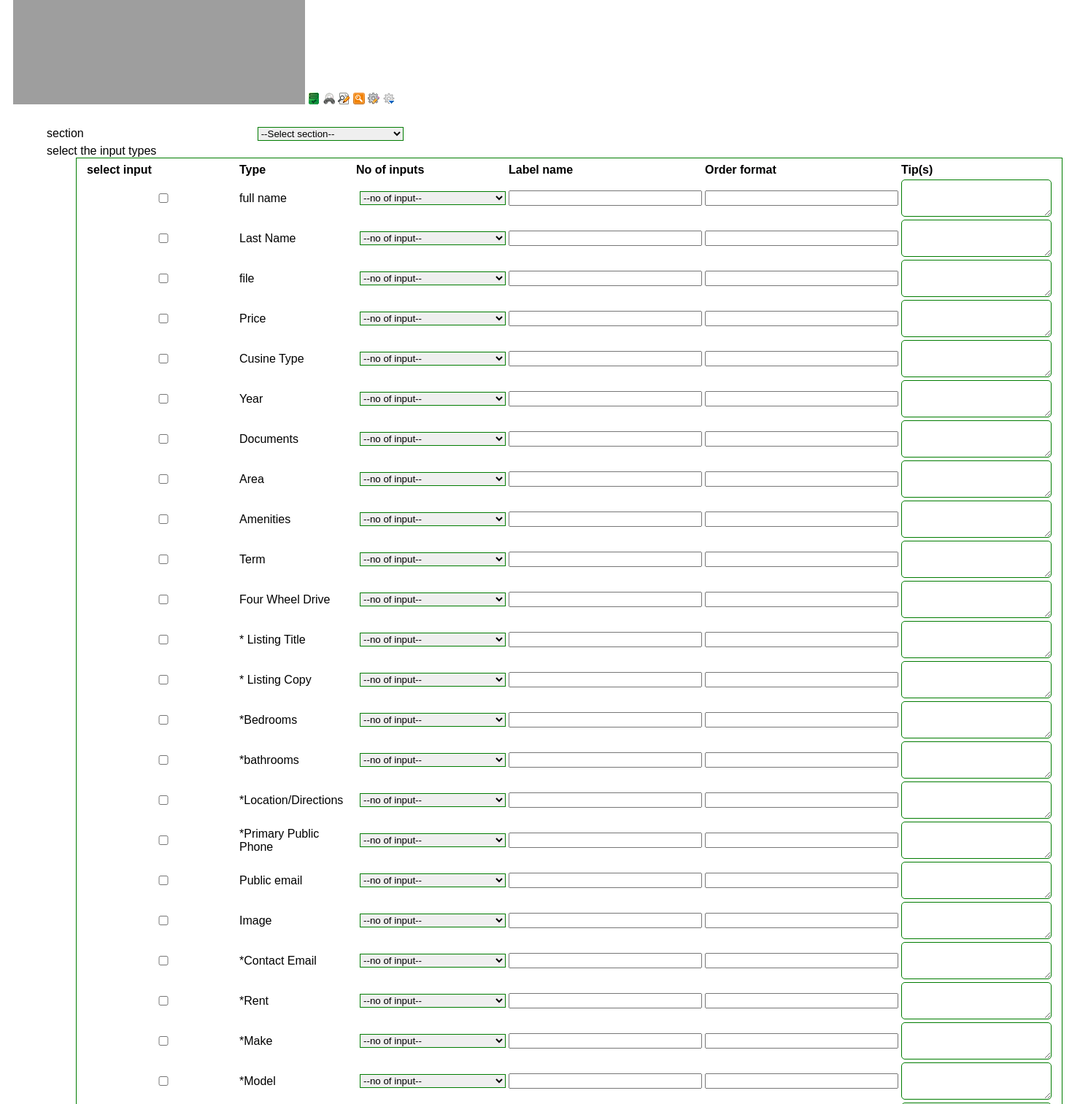
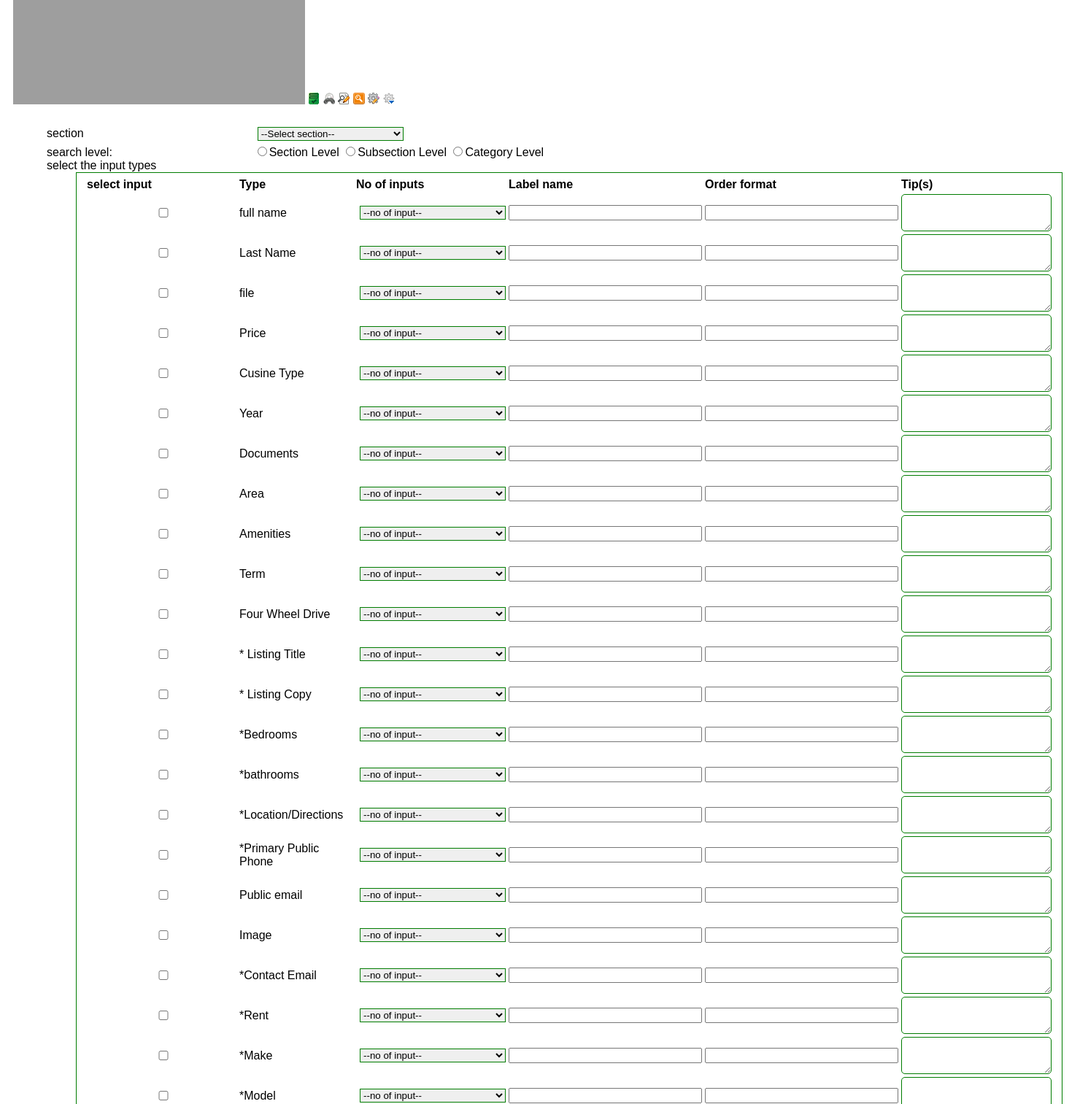
Before and after one commit to vincent728/form-generator, a CodeIgniter app: page /form-generator/index.php/mastersearch/index in a window 1480 px wide. Shown: the part 167-1680 px from the top of the page at 73% size. Run offline with CodeIgniter, Linux system fonts and the light colour scheme; data comes from the database, SQL or seed files in the repository; grey boxes are pictures that could not be loaded.

Commit message:
search level fields added in form generator

```diff
--- a/application/controllers/mastersearch.php
+++ b/application/controllers/mastersearch.php
@@ -75,67 +75,152 @@ class Mastersearch extends CI_Controller {
 
             $this->form_validation->set_rules('section', 'section', 'required');
             $this->form_validation->set_rules('cat', 'form category', 'required', 'callback_checkdata_callback');
+            $this->form_validation->set_rules('search_level', 'search level', 'required');
+            //filter to chek if search level selected
+            $search_level = $this->input->post('search_level');
+
             $x = $this->input->post('cat');
+            $section = $this->input->post('section');
 
             if ($this->form_validation->run() == FALSE) {
                 $this->load->view('formCreator');
             } else {
 
-                //form processing goes here
-                $datas = array();
-                foreach ($_POST as $key => $value) {
+                switch ($search_level) {
 
-                    ///strip the selected values from dropdown
-                    if (strstr($key, "field_")) {
+                    case "section":
 
-                        ///check if the sections has subsections
+                        $this->datatodbinjector($category_id = '', $section, $subsectionId = '');
+
+                        break;
+                    case "subsection":
+
+                        if (!empty($_POST['subcat'])) {
+                            $subsection = $_POST['subcat'];
+                        } else {
+                            $subsection = '';
+                        }
+                        $this->datatodbinjector($category_id = '', $section, $subsection);
+                        break;
+                    case "category":
 
                         if (!empty($_POST['cat']) && count($_POST['cat'])) {
-
                             foreach ($_POST['cat'] as $category) {
-                                //check if the submitted data has subsection
                                 if (!empty($_POST['subcat'])) {
                                     $subsection = $_POST['subcat'];
                                 } else {
                                     $subsection = '';
                                 }
-
-
-                                $arr = explode('_', $key);
-                                $checkboxId = $arr[1];
-                                $selectedCheckboxValue = $_POST['count_' . $checkboxId];
-                                $selectedLabel = $_POST['label_' . $checkboxId];
-                                $data['no_input'] = $selectedCheckboxValue;
-                                $data['displayorder'] = $_POST['order_' . $checkboxId];
-                                $data['input_type_id'] = $checkboxId;
-                                $data['sections_without_subsections'] = $subsection;
-                                $data['category_id'] = $category;
-                                $data['form_label'] = $selectedLabel;
-                                $data['input_tip'] = $_POST['tip_' . $checkboxId];
-
-                                $datas[] = $data;
+                                //call the function here
+                                $this->datatodbinjector($category, $parentsecId = '', $subsection);
                             }
                         }
-                        //end
-                    }
+
+                        break;
+
+                    default:
+                        break;
                 }
 
 
 
-                $results = $this->db->insert_batch('search_forms', $datas);
-                if ($results) {
-                    $this->listofcreatedsearchforms();
-                } else {
-                    $this->load->view('searchform');
-                }
 
 
+
+//
+//
+//                //form processing goes here
+//                $datas = array();
+//                foreach ($_POST as $key => $value) {
+//
+//                    ///strip the selected values from dropdown
+//                    if (strstr($key, "field_")) {
+//
+//                        ///check if the sections has subsections
+//
+//                        if (!empty($_POST['cat']) && count($_POST['cat'])) {
+//
+//                            foreach ($_POST['cat'] as $category) {
+//                                //check if the submitted data has subsection
+//                                if (!empty($_POST['subcat'])) {
+//                                    $subsection = $_POST['subcat'];
+//                                } else {
+//                                    $subsection = '';
+//                                }
+//
+//
+//                                $arr = explode('_', $key);
+//                                $checkboxId = $arr[1];
+//                                $selectedCheckboxValue = $_POST['count_' . $checkboxId];
+//                                $selectedLabel = $_POST['label_' . $checkboxId];
+//                                $data['no_input'] = $selectedCheckboxValue;
+//                                $data['displayorder'] = $_POST['order_' . $checkboxId];
+//                                $data['input_type_id'] = $checkboxId;
+//                                $data['sections_without_subsections'] = $subsection;
+//                                $data['category_id'] = $category;
+//                                $data['form_label'] = $selectedLabel;
+//                                $data['input_tip'] = $_POST['tip_' . $checkboxId];
+//
+//                                $datas[] = $data;
+//                            }
+//                        }
+//                        //end
+//                    }
+//                }
+//
+//
+//
+//                $results = $this->db->insert_batch('search_forms', $datas);
+//                if ($results) {
+//                    $this->listofcreatedsearchforms();
+//                } else {
+//                    $this->load->view('searchform');
+//                }
                 //end the proccessing
             }
         } else {
 
             $this->load->view('searchform');
         }
+    }
+
+    public function datatodbinjector($category_id, $parentsecId, $subsectionId) {
+        //form processing goes here
+        $datas = array();
+        foreach ($_POST as $key => $value) {
+
+            ///strip the selected values from dropdown
+            if (strstr($key, "field_")) {
+                $arr = explode('_', $key);
+                $checkboxId = $arr[1];
+                $selectedCheckboxValue = $_POST['count_' . $checkboxId];
+                $selectedLabel = $_POST['label_' . $checkboxId];
+                $data['no_input'] = $selectedCheckboxValue;
+                $data['displayorder'] = $_POST['order_' . $checkboxId];
+                $data['input_type_id'] = $checkboxId;
+                $data['sections_without_subsections'] = $subsectionId;
+                $data['category_id'] = $category_id;
+                $data['parentsectionid'] = $parentsecId;
+                $data['subsectionid'] = $subsectionId;
+                $data['categoryid'] = $category_id;
+                $data['form_label'] = $selectedLabel;
+                $data['input_tip'] = $_POST['tip_' . $checkboxId];
+
+                $datas[] = $data;
+                // }
+                // }
+                //end
+            }
+        }
+
+        $results = $this->db->insert_batch('search_forms', $datas);
+
+        if ($results) {
+            $this->listofcreatedsearchforms();
+        } else {
+            $this->load->view('searchform');
+        }
+        //end the proccessing
     }
 
     //list of created search forms
@@ -148,7 +233,7 @@ class Mastersearch extends CI_Controller {
     public function generateform() {
         $id = $this->uri->segment(4);
         $data = $this->datafetcher->categoryDetails($id, $table = "search_forms");
-        $data['heading']="Search  for ";
+        $data['heading'] = "Search  for ";
         $this->load->view('categoryForm', $data);
     }
 
@@ -187,7 +272,7 @@ class Mastersearch extends CI_Controller {
                 $results = $data['results'];
 
                 if ($results) {
-                    $data['heading']=" ";
+                    $data['heading'] = " ";
                     $this->load->view('categoryForm', $data);
                 } else {
                     $this->load->view('location_search_form');
@@ -288,8 +373,6 @@ class Mastersearch extends CI_Controller {
         }
 
         ///////////////////////////////////////////////////////////
-
-
     }
 
     /*     * ** form update processor */
--- a/application/views/searchform.php
+++ b/application/views/searchform.php
@@ -37,15 +37,13 @@ echo form_fieldset('');
 
     </li>
     <li>
-           <?php
-
-           if (form_error('cat')) {
+        <?php
+        if (form_error('cat')) {
             echo '<div class="error">';
             echo form_error("cat") . form_error();
             echo '</div>';
         }
-
-           ?>
+        ?>
         <table class="mytable" width="" border="0">
             <tr>
 
@@ -71,6 +69,18 @@ echo form_fieldset('');
 
 
 
+
+    </li>
+    <li>
+        <?php
+        if (form_error('search_level')) {
+            echo form_error('search_level');
+        }
+        echo form_label('search level:');
+        ?>
+        <input type="radio" name="search_level" value="section" />Section Level
+        <input type="radio" name="search_level" value="subsection" />Subsection Level
+        <input type="radio" name="search_level" value="category" />Category Level
 
     </li>
 
@@ -101,6 +111,7 @@ echo form_fieldset('');
     </li>
 
     <li>
+
         <?php
         $data = array('name' => 'submit', 'value' => 'submit', 'class' => 'submit');
         echo form_submit($data);
```
